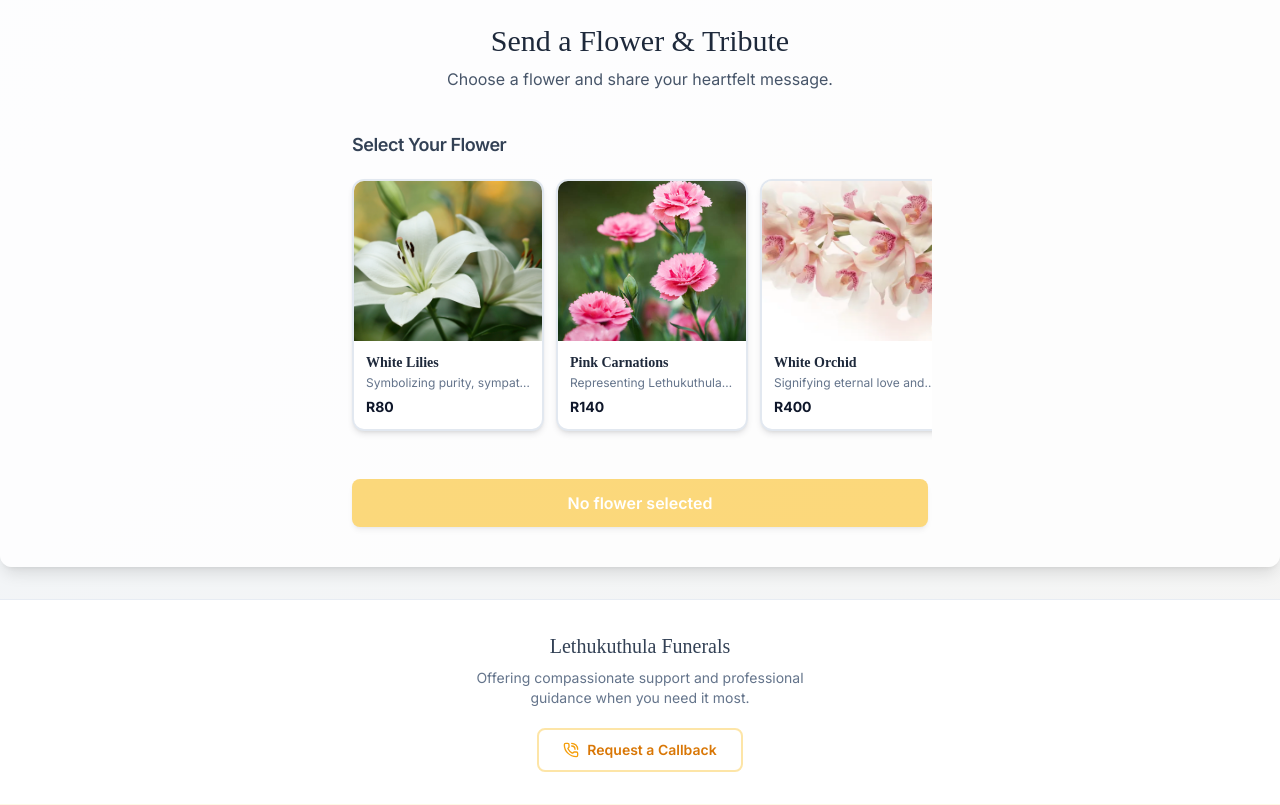
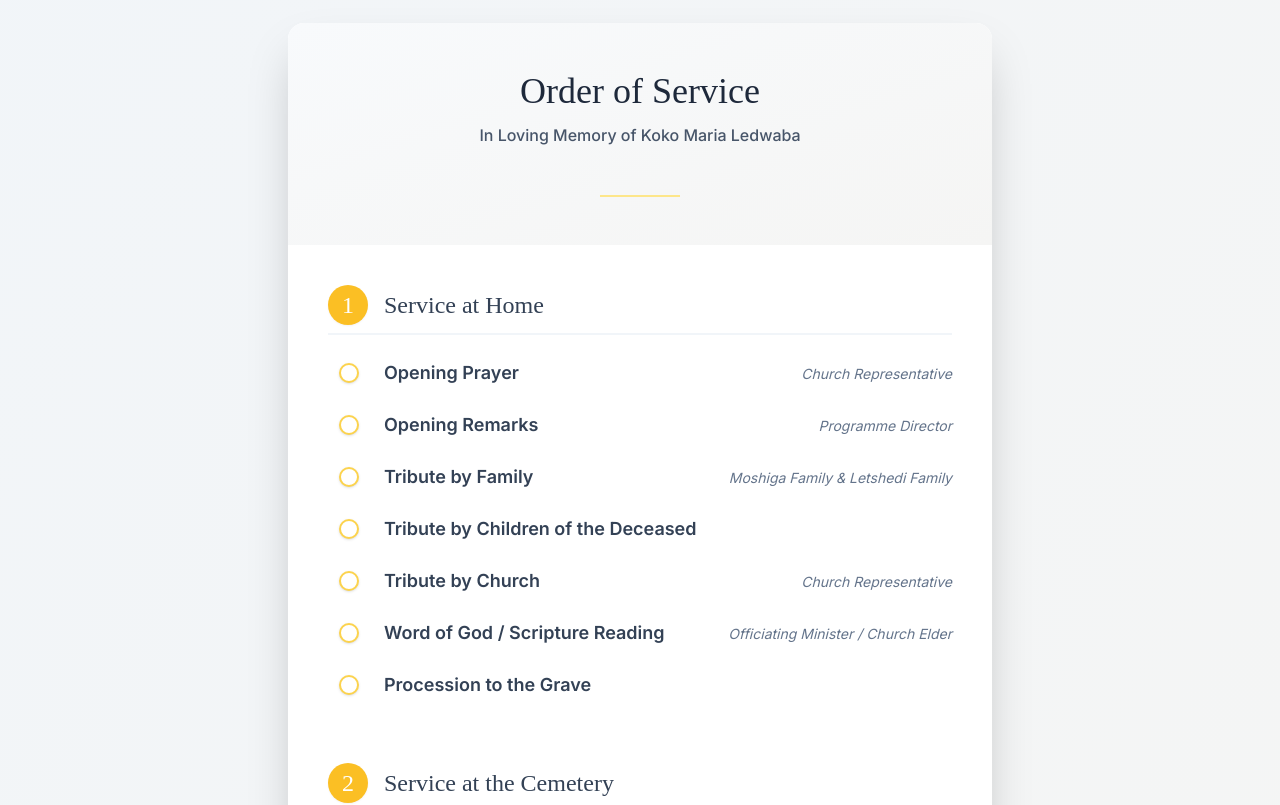
Before and after one commit to MankweAI/zokozani, a Next.js app: page / in a window 1280 px wide. Shown: the part 400-1205 px from the top of the page. Built offline with nearby package versions, Linux system fonts and the light colour scheme.

Commit message:
Added the 'Funeral Program' tab and changed the deceased details

```diff
--- a/app/page.tsx
+++ b/app/page.tsx
@@ -18,11 +18,11 @@ import { PhoneCall, Edit3, CalendarDays } from "lucide-react"; // Icons for foot
 
 const deceasedInfo = {
   id: "lerato-nomvula-mnguni-memorial",
-  fullName: "Koko Sarah Moshiga",
+  fullName: "Koko Maria Ledwaba",
   lifespan: "1950 – 2025",
   portraitPlaceholderUrl: "/assets/images/portrait.png",
   coverImageUrl: "/assets/images/default-cover-placeholder.jpg", // Ensure this image exists
-  funeralHomeName: "Lethukuthula Funerals",
+  funeralHomeName: "Lethukuthula Funeral Home",
 };
 
 type PageView = "form" | "confirmation"; // For the tribute submission flow
@@ -31,7 +31,7 @@ type MainTabName = "Tributes" | "Program"; // For the new main tabs
 export default function TributePage() {
   const [isLoadingPage, setIsLoadingPage] = useState(true);
   const [currentView, setCurrentView] = useState<PageView>("form"); // Manages view within "Tributes" tab
-  const [activeMainTab, setActiveMainTab] = useState<MainTabName>("Tributes"); // Manages main tabs
+  const [activeMainTab, setActiveMainTab] = useState<MainTabName>("Program"); // Manages main tabs
   const [confirmationData, setConfirmationData] = useState<{
     deceasedName: string;
     deceasedId: string;
@@ -45,8 +45,9 @@ export default function TributePage() {
     label: string;
     icon: React.ElementType;
   }[] = [
+    { name: "Program", label: "Funeral Program", icon: CalendarDays },
+
     { name: "Tributes", label: "Send Tribute", icon: Edit3 }, // Icon for tribute creation
-    { name: "Program", label: "Funeral Program", icon: CalendarDays },
   ];
 
   const programPart1 = [
@@ -324,9 +325,9 @@ export default function TributePage() {
             <h4 className="text-xl font-playfair text-slate-700 mb-2">
               {deceasedInfo.funeralHomeName}
             </h4>
-            <p className="text-sm text-slate-500 mb-5 max-w-sm mx-auto">
-              Offering compassionate support and professional guidance when you
-              need it most.
+            <p className="text-sm text-slate-500 mb-4 max-w-sm mx-auto">
+              Secure complete peace of mind by planning ahead. Let us call you
+              during the week.
             </p>
             <button
               onClick={() => setIsFuneralModalOpen(true)}
```
